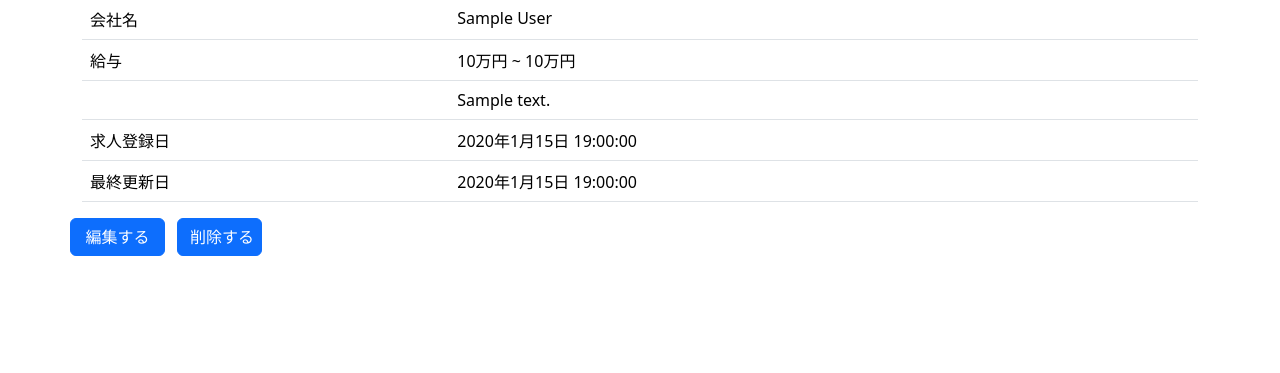
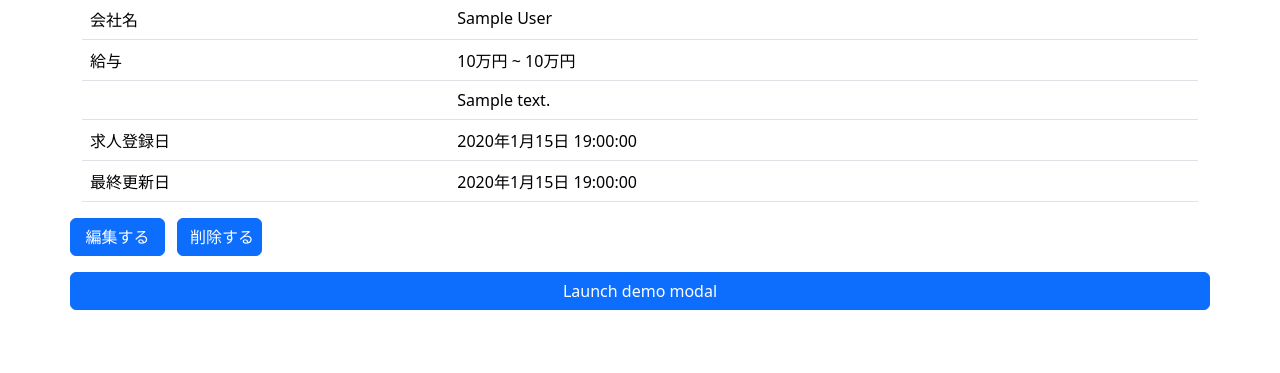
Before and after one commit to eijikEIJIK/intern2022, a Django app: page /work/1/ in a window 1280 px wide. Shown: the part 145-518 px from the top of the page. Run offline with Django 3.2, Linux system fonts and the light colour scheme; a user stored in the database is signed in; tables that the repository leaves empty hold one stand-in row (values such as "Sample post"); parts of the project's set-up code (start-up, migrations or seed data) failed here and were passed over; some libraries are stand-ins or nearby versions.

Commit message:
add modal

```diff
--- a/microhr/templates/work/detail.html
+++ b/microhr/templates/work/detail.html
@@ -37,6 +37,31 @@
         {% csrf_token %}
         <input class="col-1 btn btn-primary" type="submit" value="削除する">
     </form>
+    <!-- Button trigger modal -->
+    <button type="button" class="btn btn-primary" data-toggle="modal" data-target="#exampleModal">
+        Launch demo modal
+    </button>
+
+    <!-- Modal -->
+    <div class="modal fade" id="exampleModal" tabindex="-1" role="dialog" aria-labelledby="exampleModalLabel" aria-hidden="true">
+    <div class="modal-dialog" role="document">
+        <div class="modal-content">
+        <div class="modal-header">
+            <h5 class="modal-title" id="exampleModalLabel">Modal title</h5>
+            <button type="button" class="close" data-dismiss="modal" aria-label="Close">
+            <span aria-hidden="true">&times;</span>
+            </button>
+        </div>
+        <div class="modal-body">
+            ...
+        </div>
+        <div class="modal-footer">
+            <button type="button" class="btn btn-secondary" data-dismiss="modal">Close</button>
+            <button type="button" class="btn btn-primary">Save changes</button>
+        </div>
+        </div>
+    </div>
+    </div>
 
     {% elif not user.is_company %}
     <form action="{% url 'work_apply' work.id %}" method="POST">
--- a/templates/base.html
+++ b/templates/base.html
@@ -37,5 +37,8 @@
                 {% block main %}{% endblock %}
             </div>
         </main>
+        <script src="https://code.jquery.com/jquery-3.3.1.slim.min.js" integrity="sha384-q8i/X+965DzO0rT7abK41JStQIAqVgRVzpbzo5smXKp4YfRvH+8abtTE1Pi6jizo" crossorigin="anonymous"></script>
+        <script src="https://cdnjs.cloudflare.com/ajax/libs/popper.js/1.14.6/umd/popper.min.js" integrity="sha384-wHAiFfRlMFy6i5SRaxvfOCifBUQy1xHdJ/yoi7FRNXMRBu5WHdZYu1hA6ZOblgut" crossorigin="anonymous"></script>
+        <script src="https://stackpath.bootstrapcdn.com/bootstrap/4.2.1/js/bootstrap.min.js" integrity="sha384-B0UglyR+jN6CkvvICOB2joaf5I4l3gm9GU6Hc1og6Ls7i6U/mkkaduKaBhlAXv9k" crossorigin="anonymous"></script>
     </body>
 </html>
```
Also changed, not shown: microhr/views/worker.py (+1 -9 lines).
